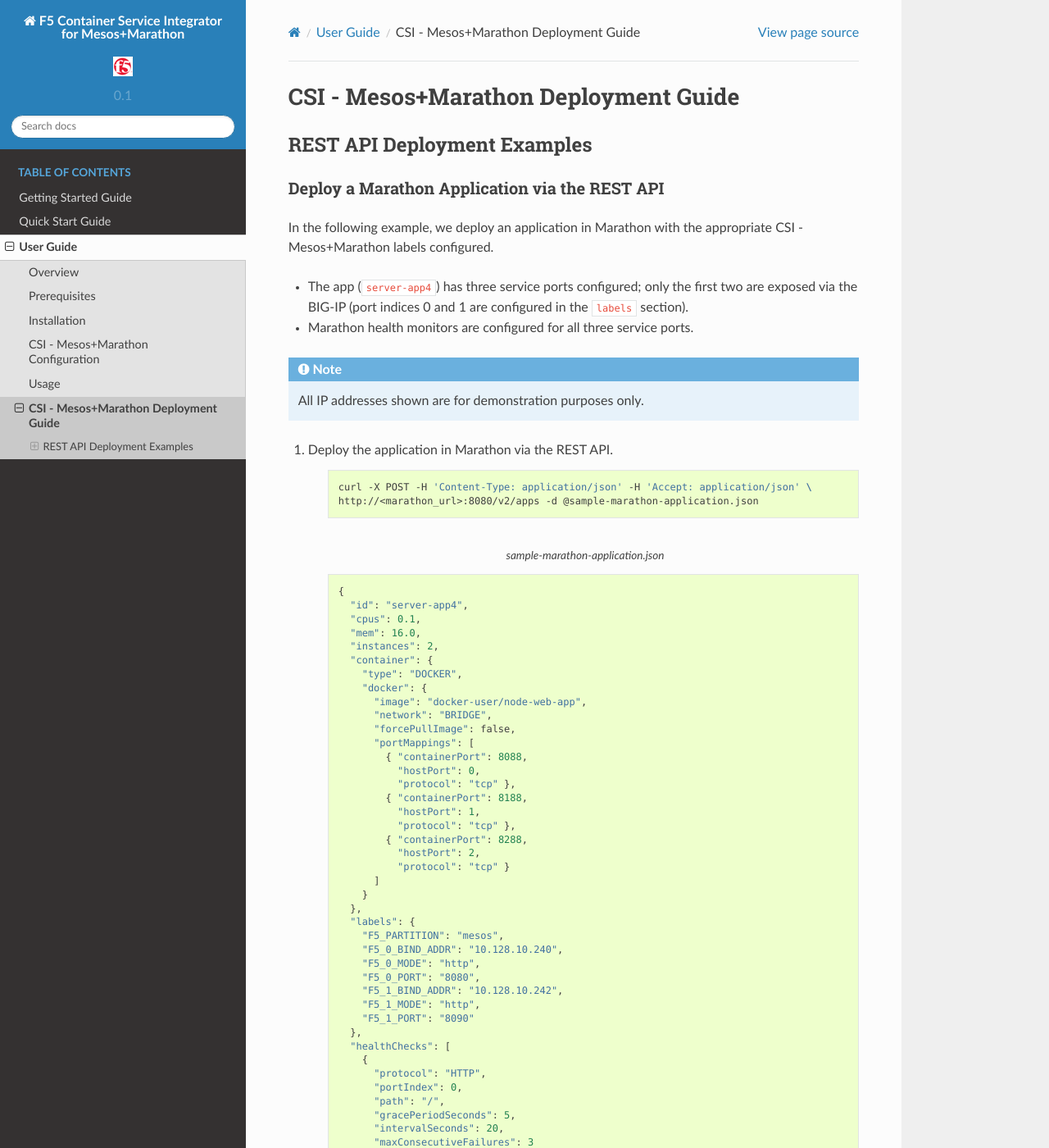
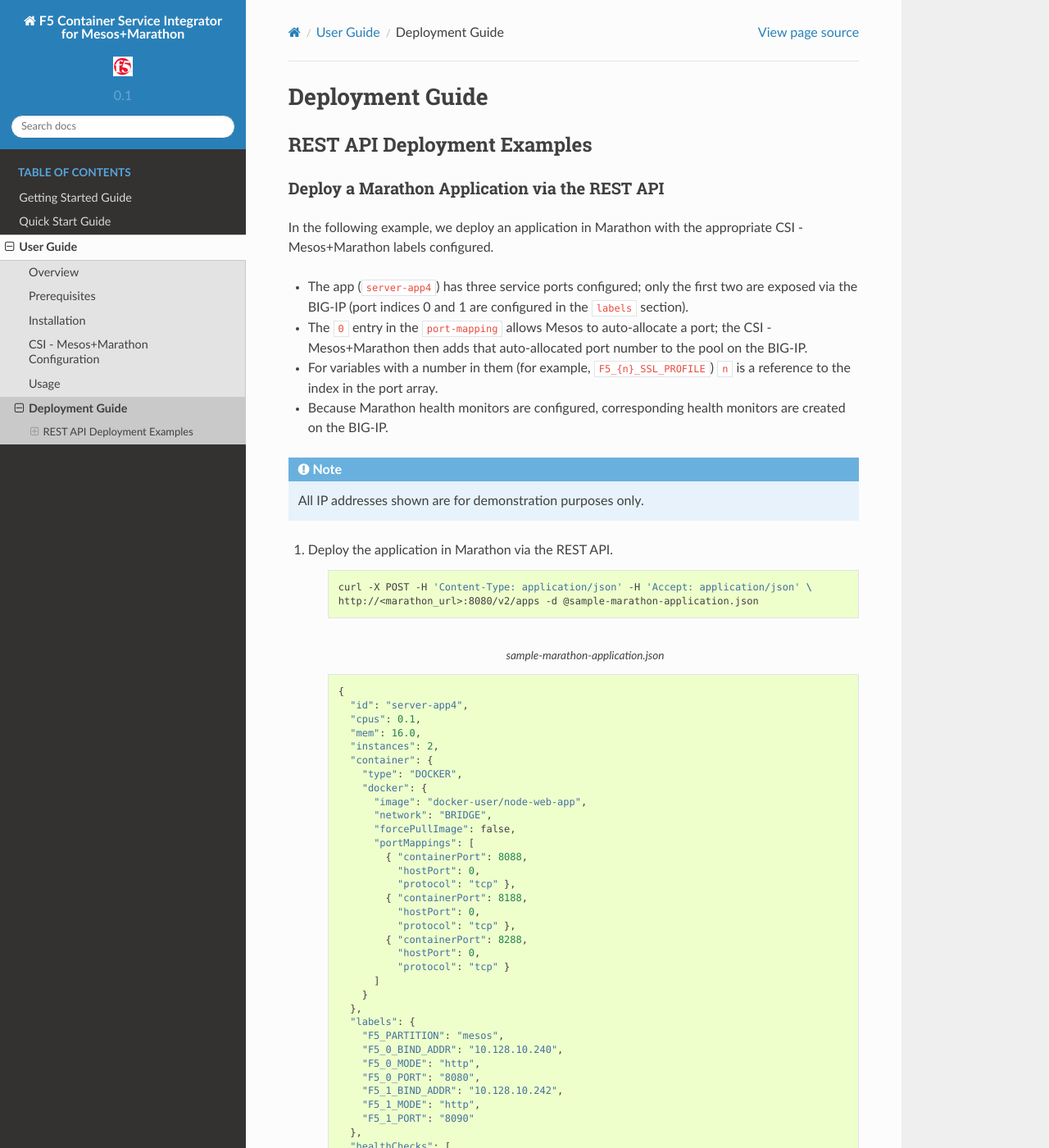
Before and after one commit to F5Networks/marathon-bigip-ctlr, a Sphinx documentation site: the page built from docs/minimaps/map_csim-deployments.rst, in a window 1280 px wide and 1400 px high. Shown: the whole window at 82% size. Built offline with Sphinx 7.4.7 and the Read the Docs theme 2.0.0, drawn with Linux system fonts in a browser that asks for light colours; pages that are not in the unit, such as notebooks, are missing from menus.

```diff
--- a/docs/includes/f5-csi_m/ref_csim-table-application-labels.rst
+++ b/docs/includes/f5-csi_m/ref_csim-table-application-labels.rst
@@ -28,4 +28,4 @@
     * - ``\F5_{n}_SSL_PROFILE``
       - The SSL profile for the HTTPS virtual server
       - N/A
-      - Must already be configured on the BIG-IP.  Example: ``"F5_0_SSL_PROFILE": "Common/clentssl"``
+      - Must already be configured on the BIG-IP.  Example: ``"F5_0_SSL_PROFILE": "Common/clientssl"``
--- a/docs/includes/f5-csi_m/topic_csim-deployments-rest.rst
+++ b/docs/includes/f5-csi_m/topic_csim-deployments-rest.rst
@@ -7,7 +7,9 @@ Deploy a Marathon Application via the REST API
 In the following example, we deploy an application in Marathon with the appropriate |csi_m| labels configured.
 
 - The app (``server-app4``) has three service ports configured; only the first two are exposed via the BIG-IP (port indices 0 and 1 are configured in the ``labels`` section).
-- Marathon health monitors are configured for all three service ports.
+- The ``0`` entry in the ``port-mapping`` allows Mesos to auto-allocate a port; the |csi_m| then adds that auto-allocated port number to the pool on the BIG-IP.
+- For variables with a number in them (for example, ``F5_{n}_SSL_PROFILE``) ``n`` is a reference to the index in the port array.
+- Because Marathon health monitors are configured, corresponding health monitors are created on the BIG-IP.
 
 .. note:: All IP addresses shown are for demonstration purposes only.
 
--- a/docs/minimaps/map_csim-deployments.rst
+++ b/docs/minimaps/map_csim-deployments.rst
@@ -1,6 +1,8 @@
 .. _csi-mesos-deployments:
 
-|csi_m| Deployment Guide
-========================
+Deployment Guide
+================
+
+.. _REST API Deployment Examples:
 
 .. include:: /includes/f5-csi_m/topic_csim-deployments-rest.rst
--- a/docs/static/f5-csi_m/sample-marathon-application.json
+++ b/docs/static/f5-csi_m/sample-marathon-application.json
@@ -14,10 +14,10 @@
           "hostPort": 0,
           "protocol": "tcp" },
         { "containerPort": 8188,
-          "hostPort": 1,
+          "hostPort": 0,
           "protocol": "tcp" },
         { "containerPort": 8288,
-          "hostPort": 2,
+          "hostPort": 0,
           "protocol": "tcp" }
       ]
     }
```
Also changed, not shown: docs/includes/f5-csi_m/topic_csi-controller-mesos.rst (+5 -4 lines).
